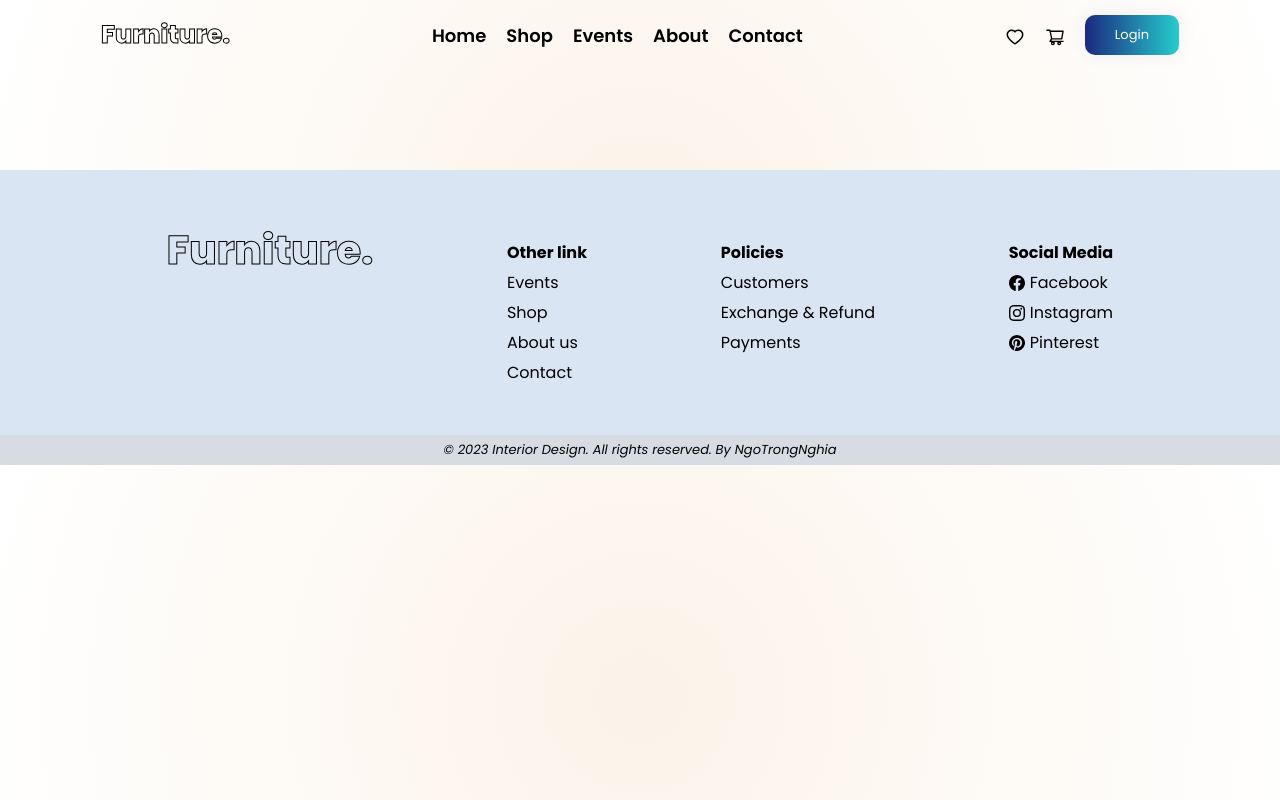
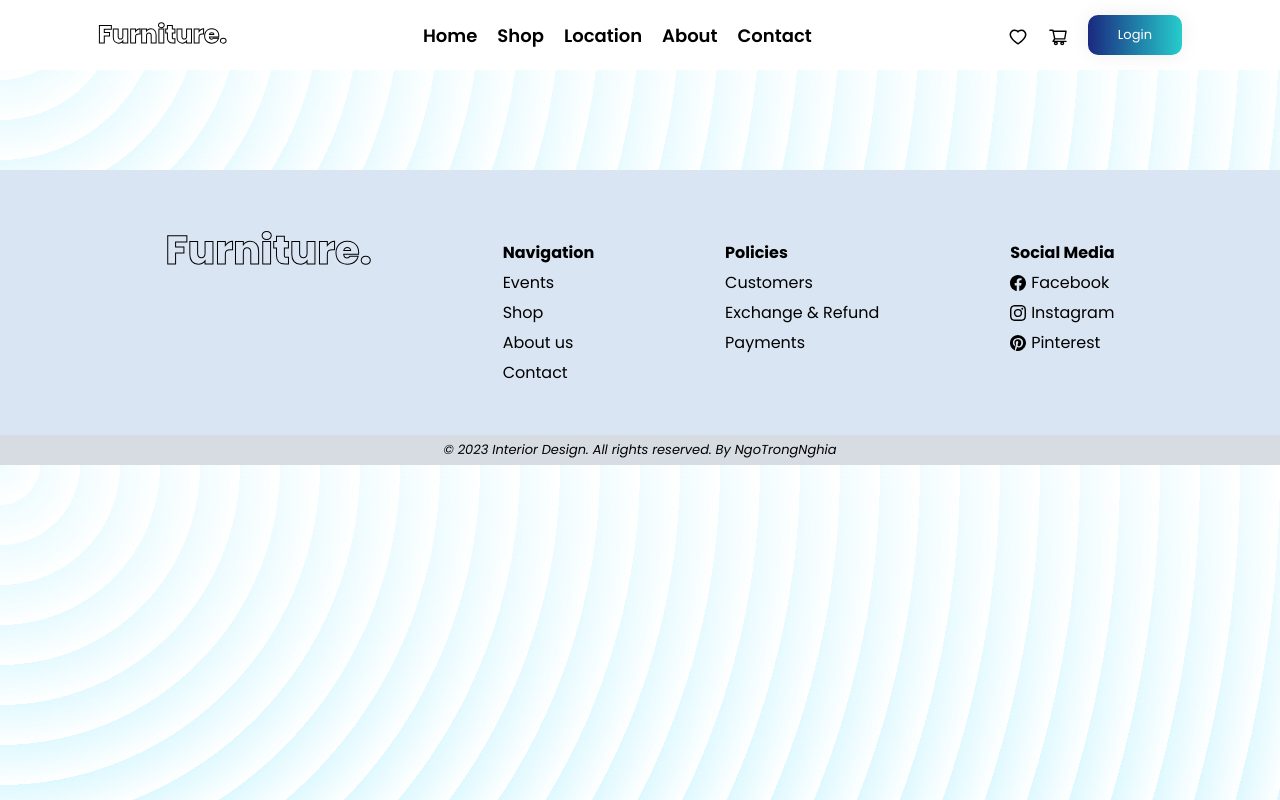
Before and after one commit to nghia2742/furniture-store, a React (Create React App) app: page /shop in a window 1280 px wide. Built offline with nearby package versions, Linux system fonts and the light colour scheme.

Commit message:
Make a few logical modifications

```diff
--- a/src/GlobalStyles/GlobalStyles.scss
+++ b/src/GlobalStyles/GlobalStyles.scss
@@ -17,7 +17,9 @@ body {
     max-width: 1280px;
     margin: 0 auto;
     height: fit-content;
-    background: radial-gradient(circle at center, #fbf3e9 , #ffffff);
+    background-color: #ffffff;
+opacity: 1;
+background-image:  repeating-radial-gradient( circle at 0 0, transparent 0, #ffffff 40px ), repeating-linear-gradient( #d5f7ff55, #d5f7ff );
     scroll-behavior: smooth;
 }
 
--- a/src/components/Partials/Footer/index.js
+++ b/src/components/Partials/Footer/index.js
@@ -10,7 +10,7 @@ function Footer() {
             <div className={cx('content')}>
                 <div className={cx('logo')}>Furniture.</div>
                 <ul>
-                    <h4>Other link</h4>
+                    <h4>Navigation</h4>
                     <li>
                         <a href="/events"> Events</a>
                     </li>
--- a/src/components/Partials/Nav/Nav.module.scss
+++ b/src/components/Partials/Nav/Nav.module.scss
@@ -3,6 +3,11 @@
     display: flex;
     justify-content: space-around;
     align-items: center;
+    background-color: var(--white);
+    position: sticky;
+    top: 0;
+    left: 0;
+    z-index: 10;
 }
 
 .navbar {
--- a/src/components/Partials/Nav/index.js
+++ b/src/components/Partials/Nav/index.js
@@ -20,7 +20,7 @@ function Nav() {
     <ul className={cx('navbar')}>
         <li><a href='/'>Home</a></li>
         <li><a href='/shop'>Shop</a></li>
-        <li><a href='/events'>Events</a></li>
+        <li><a href='/location'>Location</a></li>
         <li><a href='/about'>About</a></li>
         <li><a href='/contact'>Contact</a></li>
     </ul>
```
